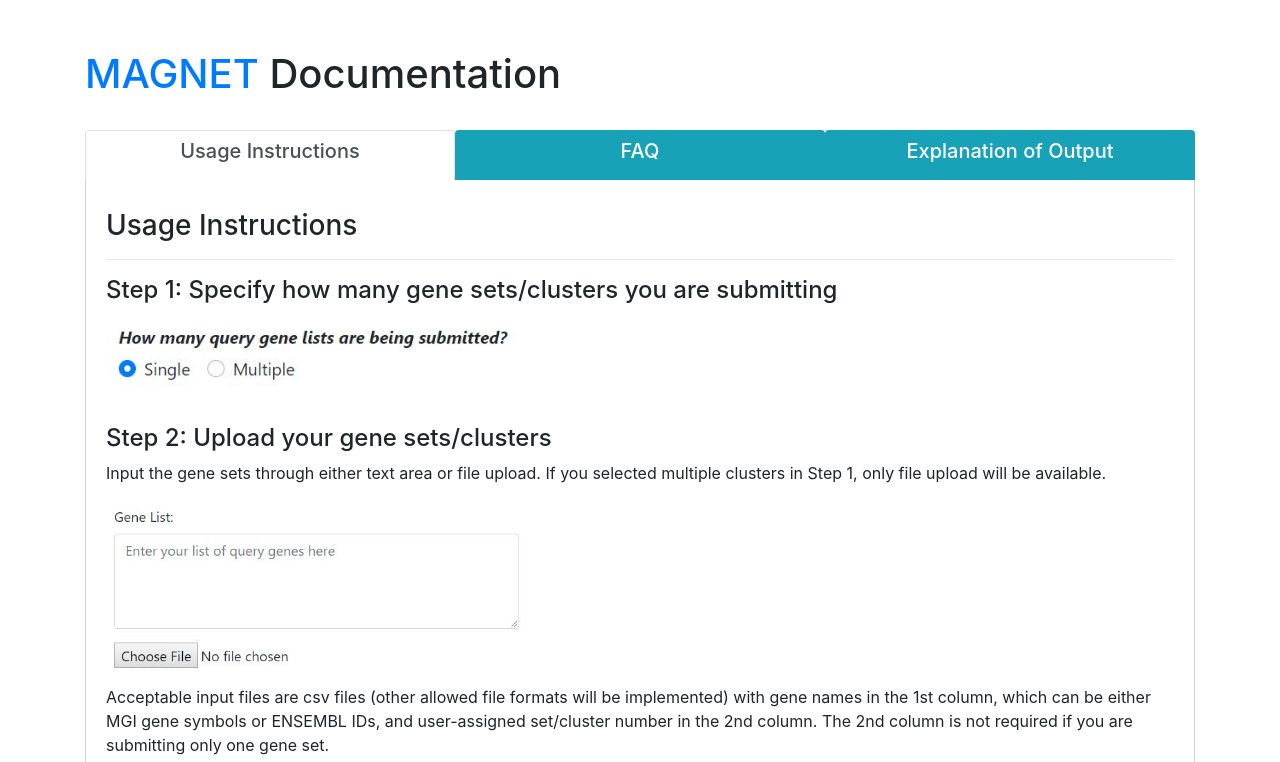
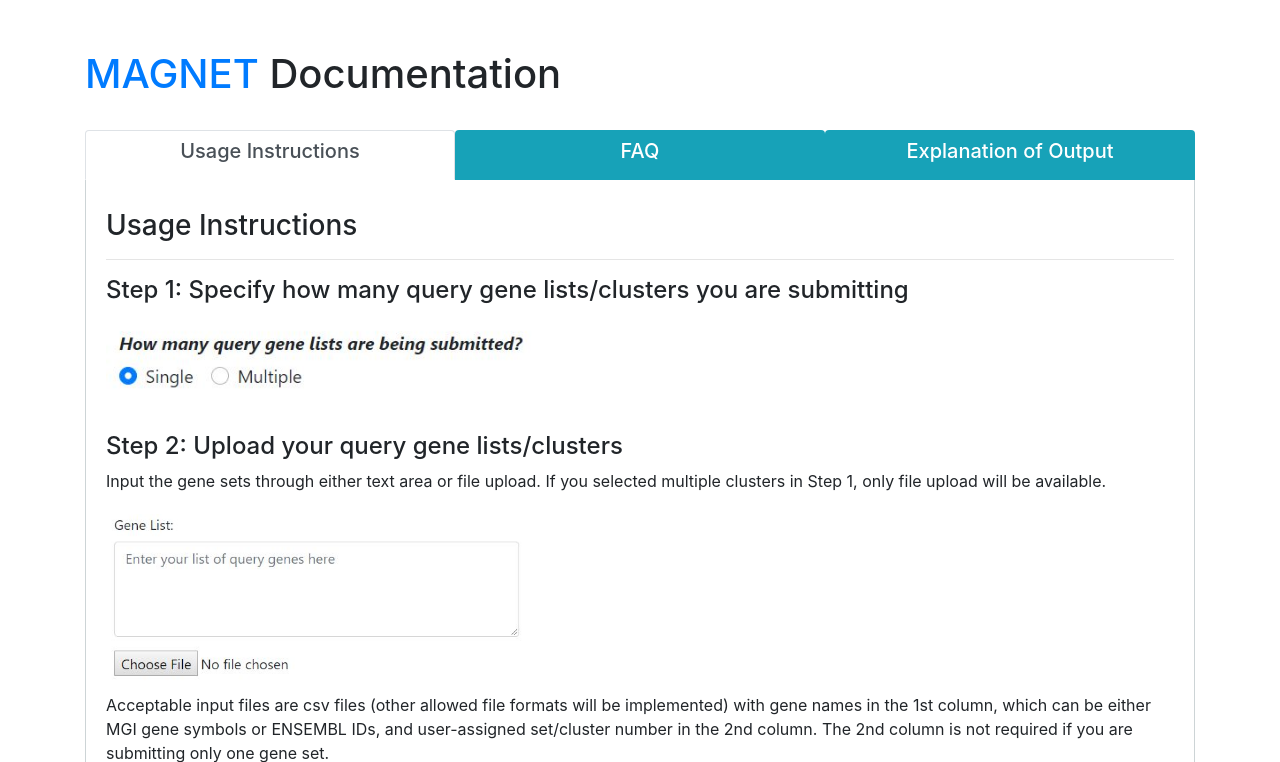
Before and after one commit to sychen9584/MAGNET, a Django app: page /documentation/ in a window 1280 px wide, after a click on "Usage Instructions". Shown: the top 762 px of the page. Run offline with Django 3.2, Linux system fonts and the light colour scheme; parts of the project's set-up code (start-up, migrations or seed data) failed here and were passed over; some libraries are stand-ins or nearby versions.

Commit message:
change images

```diff
--- a/magnet_app/templates/magnet_app/documentation.html
+++ b/magnet_app/templates/magnet_app/documentation.html
@@ -43,12 +43,12 @@
                 <div class="container">
                     <h3>Usage Instructions</h3>
                     <hr />
-                    <h4>Step 1: Specify how many gene sets/clusters you are submitting</h4>
+                    <h4>Step 1: Specify how many query gene lists/clusters you are submitting</h4>
                     <img src="{% static 'magnet_app/images/instruction_1.jpg' %}" alt="instruction_1"  width="40%">
 
                     <br><br>
 
-                    <h4>Step 2: Upload your gene sets/clusters</h4>
+                    <h4>Step 2: Upload your query gene lists/clusters</h4>
                     <p>Input the gene sets through either text area or file upload. If you selected multiple clusters in Step 1, only file upload will be available.</p>
 
                     <img src="{% static 'magnet_app/images/instruction_2.jpg' %}" alt="instruction_2" width="40%">
```
Also changed, not shown: magnet_app/static/magnet_app/images/instruction_1.jpg.
